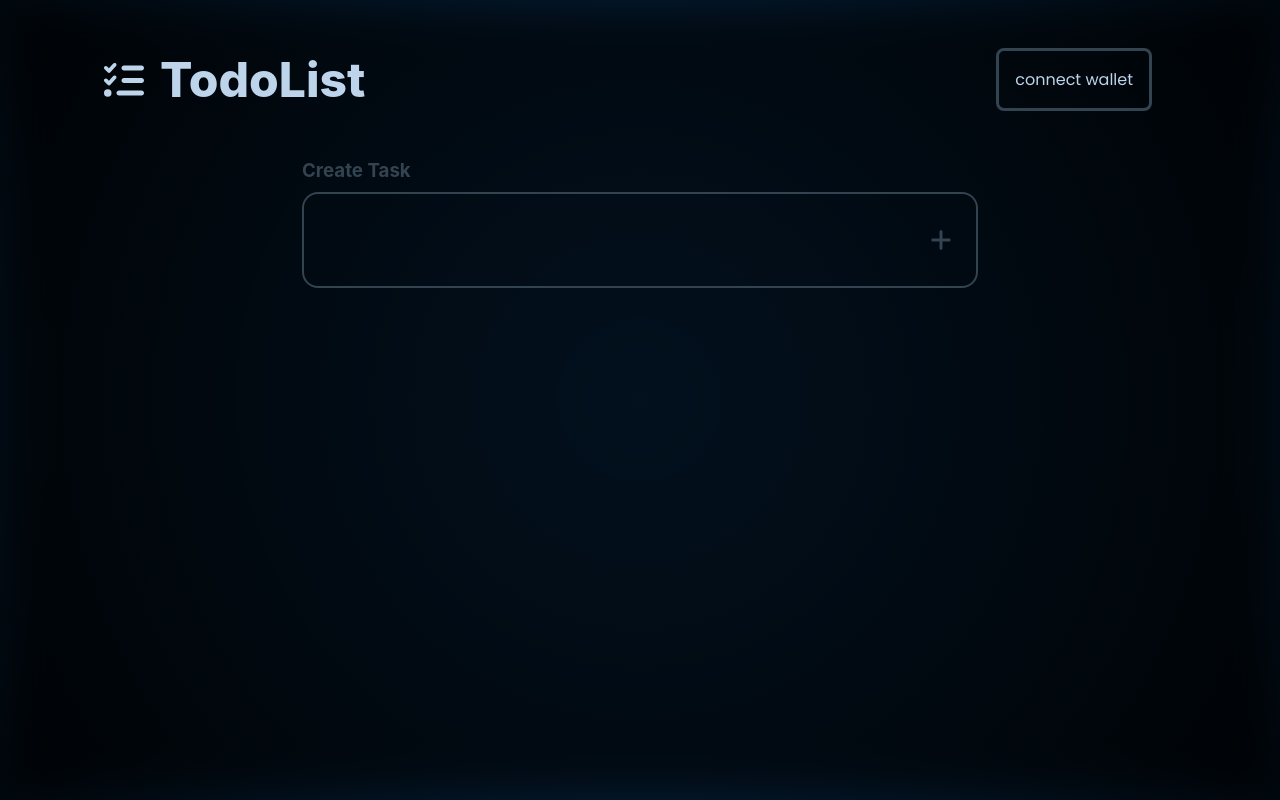
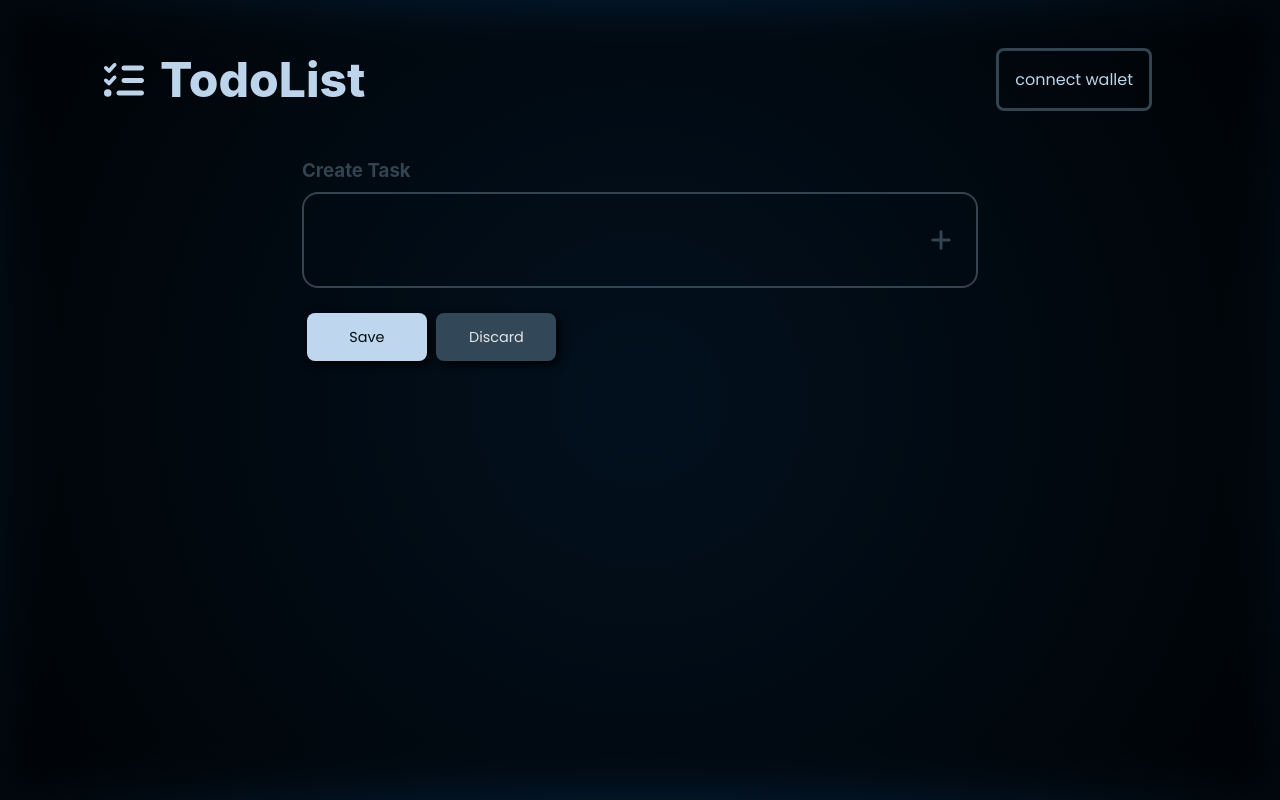
Before and after one commit to brymer-meneses/blockchain-todolist, a React (Vite) app: page / in a window 1280 px wide. Built offline with nearby package versions, Linux system fonts and the light colour scheme.

Commit message:
finish (most) ui components

```diff
--- /dev/null
+++ b/src/components/Dashboard.css
@@ -0,0 +1,37 @@
+
+.menu {
+  display: flex;
+  align-items: center;
+  justify-content: start;
+}
+
+.menu button {
+  box-shadow: 3px 3px 10px black;
+  width: 15vh;
+  height: 6vh;
+  border: none;
+  border-radius: 0.5rem;
+  margin: 0 0.3rem;
+  font-size: 0.9rem;
+  cursor: pointer;
+  font-family: "Poppins", sans-serif;
+}
+
+.menu .button-save {
+  background-color: #BED7EE;
+  color: #030B10;
+}
+
+.menu .button-discard {
+  background-color: #324758;
+  color: #E5E5E5
+}
+
+.menu .button-save:hover {
+  background-color: #8394A3;
+}
+
+.menu .button-discard:hover {
+  background-color: #2E4252;
+
+}
--- a/src/components/Dashboard.tsx
+++ b/src/components/Dashboard.tsx
@@ -2,24 +2,54 @@ import { useState } from "react";
 import Task from "./Task";
 import TaskInput from "./TaskInput";
 
-type TaskArray = Array<{content: string, isCompleted: boolean}>;
+import "./Dashboard.css"
+
+type Tasks = Array<{ content: string, isCompleted: boolean }>;
+
 
 function Dashboard() {
-  const [tasks, setTasks] = useState<TaskArray>([]);
+  const [tasks, setTasks] = useState<Tasks>([]);
 
   const handleTaskCreation = (content: string) => {
-    setTasks([...tasks, {content, isCompleted: false}])
+    setTasks([...tasks, { content, isCompleted: false }])
+  }
+
+  const handleTaskDeletion = (index: number) => {
+    setTasks(tasks.filter((_, idx) => index !== idx))
+  }
+
+  const handleTaskCompletion = (index: number) => {
+    setTasks(
+      tasks.map((task, idx) => idx === index ? { ...task, isCompleted: true } : task)
+    )
+  }
+
+  const handleDiscardChanges = () => {
+
+  }
+
+  const handleSaveChanges = () => {
   }
 
   return (
-    <main>
-      <section className="task-container">
-        <TaskInput handleTaskCreation={handleTaskCreation} />
-        { tasks.map(
-          task => <Task isCompleted={task.isCompleted} content={task.content}/>
-        )}
-      </section>
-    </main>
+    <section>
+      <TaskInput handleTaskCreation={handleTaskCreation} />
+
+      <div className="menu">
+        <button className="button-save"onClick={handleDiscardChanges}> Save </button>
+        <button className="button-discard" onClick={handleSaveChanges}> Discard </button>
+      </div>
+
+      {tasks.map((task, index) =>
+        <Task
+          isCompleted={task.isCompleted}
+          content={task.content}
+          index={index}
+          handleTaskDeletion={handleTaskDeletion}
+          handleTaskCompletion={handleTaskCompletion}
+        />
+      )}
+    </section>
   );
 }
 
--- a/src/components/Task.css
+++ b/src/components/Task.css
@@ -10,9 +10,12 @@
   align-items: center;
 }
 
-.task-icon {
-  padding: 0 0.4rem 0 0;
+.button {
+  margin: 0 0.7rem;
   transform: scale(1.5);
-  color: var(--white);
   cursor: pointer;
 }
+
+.task-button {
+  padding: 0 0.4rem 0 0;
+}
--- a/src/components/Task.tsx
+++ b/src/components/Task.tsx
@@ -1,6 +1,6 @@
 import "./Task.css";
 import { FontAwesomeIcon } from "@fortawesome/react-fontawesome";
-import { faCircleCheck} from "@fortawesome/free-solid-svg-icons";
+import { faCircleCheck, faXmark } from "@fortawesome/free-solid-svg-icons";
 import { faCircle } from "@fortawesome/free-regular-svg-icons";
 import { useState } from "react";
 
@@ -8,24 +8,34 @@ import { useState } from "react";
 interface Task {
   isCompleted: boolean;
   content: string;
+  index: number;
+  handleTaskDeletion: (index: number) => void;
+  handleTaskCompletion: (index: number) => void;
 }
 
 function Task(props: Task) {
   const [isCompleted, setIsCompleted] = useState(props.isCompleted);
 
-  const handleClick = (event) => {
+  const handleFinish = (event) => {
     setIsCompleted(!isCompleted)
   }
 
-  const textColor = isCompleted ?  "#404C57" : "#BDD4EA" ;
+  const handleDelete = () => {
+    props.handleTaskDeletion(props.index);
+  }
+
+  const color = isCompleted ?  "#404C57" : "#BDD4EA" ;
   const textDecoration = isCompleted ? "line-through" : "";
   const logo = isCompleted ? faCircleCheck : faCircle;
 
 
 
-  return <div className="task">
-    <h1 style={{color: textColor, textDecoration: textDecoration}}>{props.content}</h1>
-    <FontAwesomeIcon className="task-icon" onClick={handleClick} icon={logo} />
+  return <div draggable className="task">
+    <h1 style={{color: color, textDecoration: textDecoration}}>{props.content}</h1>
+    <div className="task-buttons">
+      <FontAwesomeIcon style={{color: color}} className="button" onClick={handleDelete} icon={faXmark} />
+      <FontAwesomeIcon style={{color: color}} className="button" onClick={handleFinish} icon={logo} />
+    </div>
   </div>
 }
 
--- a/src/components/TaskInput.css
+++ b/src/components/TaskInput.css
@@ -2,7 +2,7 @@
   width: 50vw;
   height: 7.5vh;
   padding: 1rem;
-  margin-bottom: 50px;
+  margin-bottom: 25px;
   border: 2px solid var(--border);
   border-radius: 1rem;
   display: flex;
--- a/src/components/TaskInput.tsx
+++ b/src/components/TaskInput.tsx
@@ -16,6 +16,8 @@ function TaskInput(props: props) {
   }
 
   const handleTaskAdd = () => {
+    if (input.trim() === '' || input.length === 0) return;
+    setInput('')
     props.handleTaskCreation(input);
   }
 
@@ -24,6 +26,7 @@ function TaskInput(props: props) {
     <div className="task-input">
       <input
         onChange={handleInput}
+        value={input}
         type="text"/>
       <FontAwesomeIcon
         onClick={handleTaskAdd}
```
Also changed, not shown: src/components/Tasks.tsx (deleted, +0 -13 lines).
